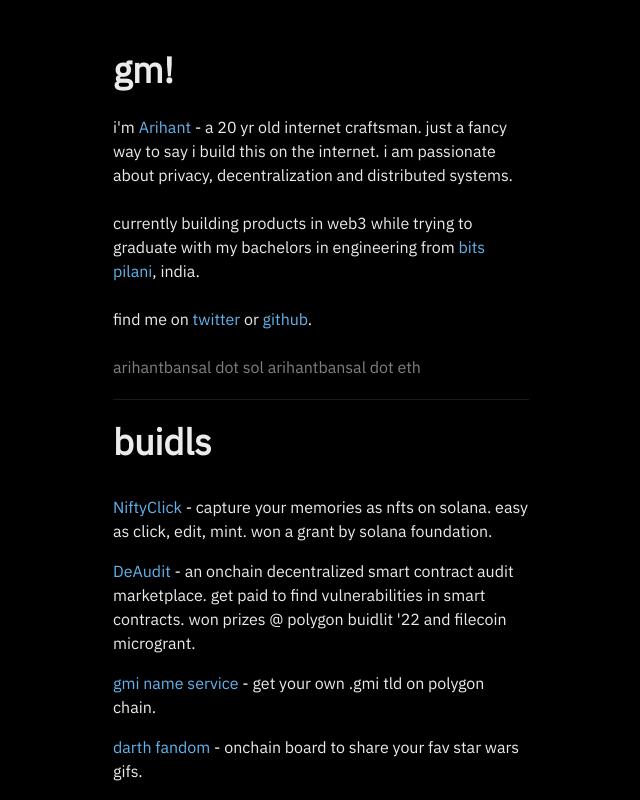
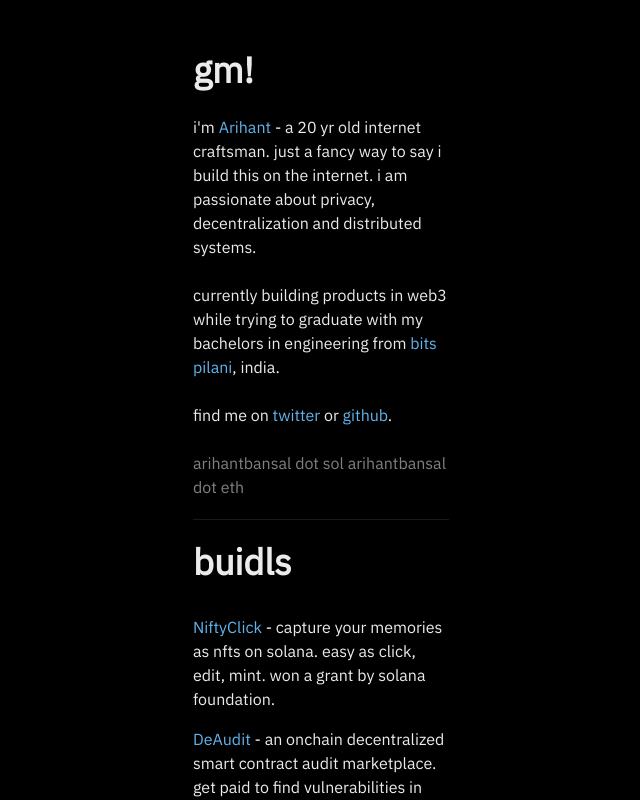
Before and after one commit to arihantbansal/portfolio, a Next.js app: page / in a window 1280 px wide. Shown: the top 800 px of the page, without its empty margins (319-959 px from the left). Built offline with nearby package versions, Linux system fonts and the light colour scheme.

Commit message:
:lipstick: fix flickering styles

```diff
--- a/pages/index.tsx
+++ b/pages/index.tsx
@@ -4,8 +4,6 @@
 import { CustomLink } from "../components/CustomLink";
 
 const Home: NextPage = () => {
-	const [isLargerThan800] = useMediaQuery("(min-width: 800px)");
-
 	return (
 		<>
 			<Head>
@@ -27,7 +25,7 @@
 				<meta name="twitter:url" content="https://arihantbansal.xyz/" />
 				<meta property="twitter:image" content="%PUBLIC_URL%/image.png" />
 			</Head>
-			<Box p="12" bg="black" minH="100vh" maxW={isLargerThan800 ? "40vw" : ""}>
+			<Box paddingY="12" bg="black" minH="100vh" className="outer-box">
 				<Box paddingBottom="5">
 					<Heading>gm!</Heading>
 					<br />
--- a/styles/globals.css
+++ b/styles/globals.css
@@ -12,3 +12,15 @@
 * {
 	box-sizing: border-box;
 }
+
+.outer-box {
+	padding-right: 3rem;
+	padding-left: 3rem;
+}
+
+@media screen and (min-width: 600px) {
+	.outer-box {
+		padding-right: 32rem;
+		padding-left: 32rem;
+	}
+}
```
